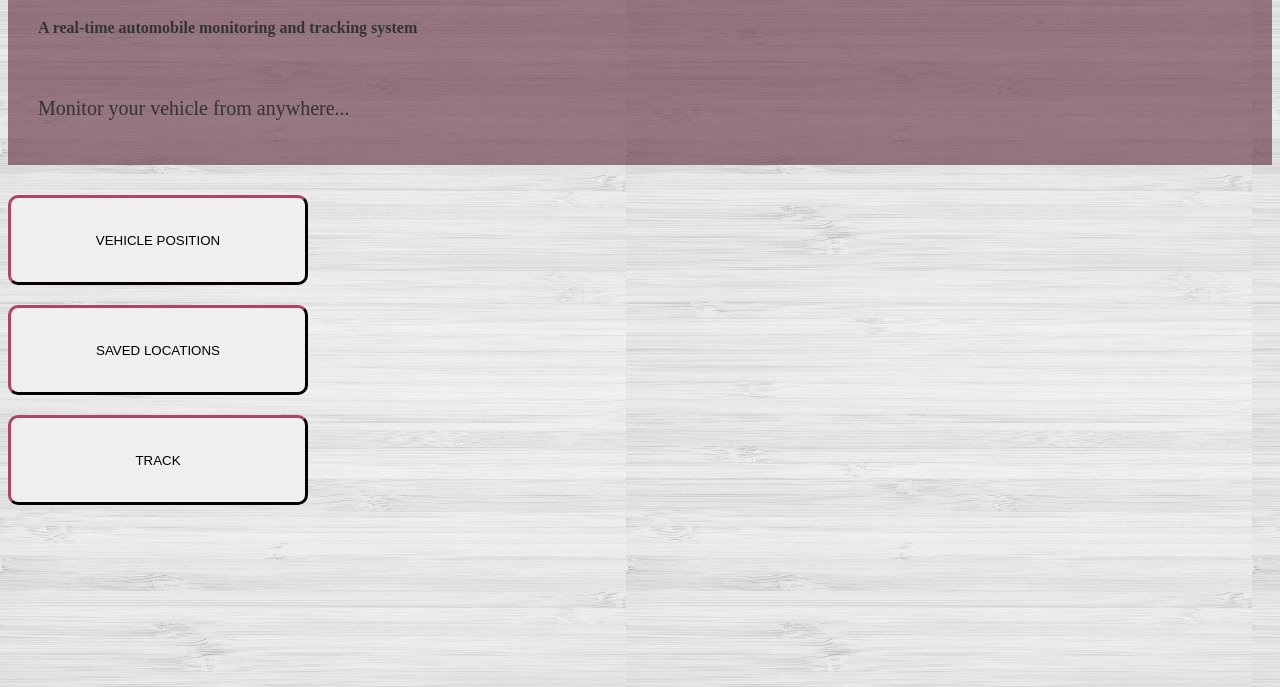
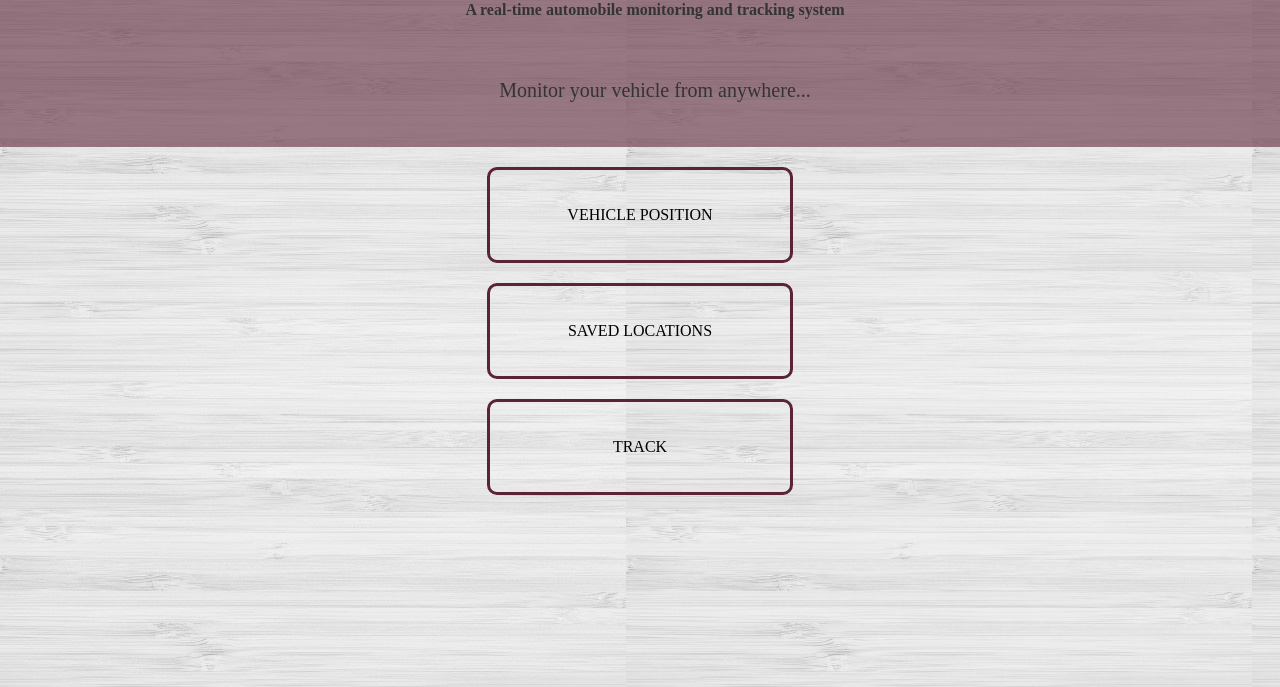
Before and after one commit to SLKhadeeja/SLKhadeeja.github.io, a plain HTML site: page real_time_vehicle_monitoring_and_tracking_app/index.html in a window 1280 px wide. Shown: the part 113-800 px from the top of the page. Drawn offline with Linux system fonts and the light colour scheme.

Commit message:
solved the location page problem

```diff
--- a/real_time_vehicle_monitoring_and_tracking_app/index.html
+++ b/real_time_vehicle_monitoring_and_tracking_app/index.html
@@ -3,9 +3,8 @@
 <head>
     <meta name="viewport" content="width=device-width, initial-scale=1">
     <title>AUTO-TRACK</title>
-    <link href="main.css" type="text/css" rel="stylesheet">
+    <link href="./stylesheets/main.css" type="text/css" rel="stylesheet">
     <link rel = "icon" type = "image/jpg" href = "./images/logo.jpg">
-    <script src="script.js"></script>
 </head>
 
 <body>
@@ -18,9 +17,9 @@
 
 
     <div class="buttons">
-        <a><button id="monitor">VEHICLE POSITION</button></a>
-        <a href="locations.html"><button id="locations">SAVED LOCATIONS</button></a>
-        <a><button id="tracking">TRACK</button></a>
+        <a class="button" href="#">VEHICLE POSITION</a>
+        <a class="button" href="./locations.html">SAVED LOCATIONS</a>
+        <a class="button" href="#">TRACK</a>
     </div>
 
 
--- a/real_time_vehicle_monitoring_and_tracking_app/script.js
+++ b/real_time_vehicle_monitoring_and_tracking_app/script.js
@@ -1,5 +1,5 @@
 displayLocation = () => {
-    fetch('.\\locations.json')
+    fetch('locations.json')
     .then(function (response) {
       return response.json();
     })
@@ -7,15 +7,15 @@ displayLocation = () => {
       appendData(data);
     })
     .catch(function (err) {
-        console.log(err);
+      console.log('Error: ' + err);
     });
 }
 
 function appendData(data) {
-    var mainContainer = document.getElementById("locations");
+    var mainContainer = document.getElementById("myLocation");
     for (var i = 0; i < data.length; i++) {
-      var button = document.createElement("button");
+      var div = document.createElement("div");
       div.innerHTML = 'Location: ' + data[i].latitude+ ' ' + data[i].longitude;
-      mainContainer.appendChild(button);
+      mainContainer.appendChild(div);
     }
   }
--- /dev/null
+++ b/real_time_vehicle_monitoring_and_tracking_app/stylesheets/main.css
@@ -0,0 +1,93 @@
+body {
+    margin: 0;
+    padding: 0;
+}
+div.buttons{
+    display: grid;
+    align-items: center;
+    margin: 10px auto;
+}
+
+div.message, div#myLocation{
+    display: inline-block;
+    align-items: center;
+    background-color: #5b243494;
+    width: 100%;
+    height: 260px;
+    text-align: center;
+}
+
+
+
+.message p{
+    font-size: 20px;
+    margin-top: 60px;
+    margin-bottom: 10px;
+}
+
+.message p,h1,h4{
+    margin-left: 30px;
+    color: #343434;
+}
+
+
+.button{
+    width: 300px;
+    height: 90px;
+    border-radius: 10px;
+    margin: 10px auto;
+    border:3px solid #5B2434;
+    font-family: vladimir;
+    color: #000;
+    display: flex;
+    justify-content: center;
+    align-items: center;
+    text-decoration: none;
+    cursor: pointer;
+    transition: all 0.3s
+}
+
+.button:hover {
+    transform: scale(1.02)
+}
+
+body{
+    align-items: center;
+    background-image: url("../images/background11.jpg");
+}
+
+@font-face{
+    font-family: rosewood;
+    src: url('../fonts/RosewoodStd-Regular.otf');
+}
+
+h1{
+    font-family: rosewood;
+    font-size: 45px;
+}
+
+p{
+    font-family: vladimir;
+}
+
+/********************************
+    LOCATION SPECIFIC STYLES
+********************************/
+.locations {
+    list-style-type: none;
+    width: 300px;
+    max-width: 100%;
+}
+
+.locations li {
+    padding: 20px;
+    margin: 10px;
+    border-radius: 4px;
+    border: 3px solid #5B2434;
+    border-left: 10px solid #5B2434;
+    transition: all 0.3s
+}
+
+.locations li:hover {
+    transform: scale(1.02)
+}
```
Also changed, not shown: real_time_vehicle_monitoring_and_tracking_app/locations.html (+5 -5 lines), real_time_vehicle_monitoring_and_tracking_app/scripts/fetchLocation.js (added, +23 -0 lines). Lines whose indentation alone changed are shown as unchanged.
